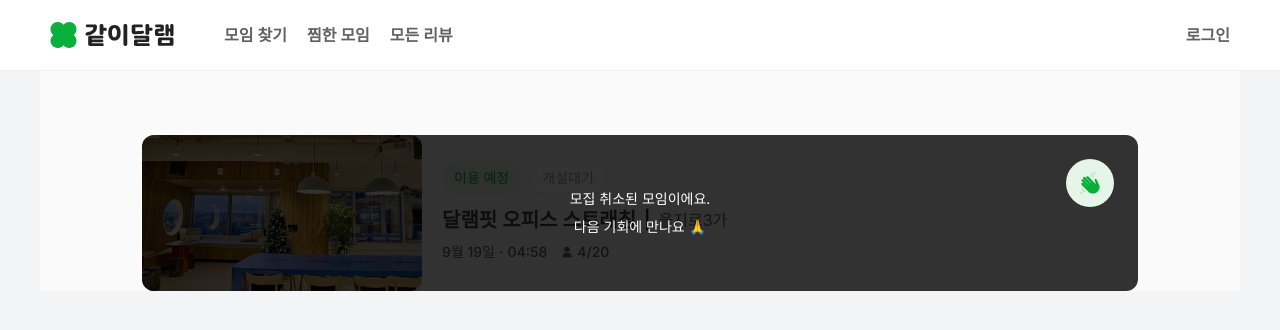
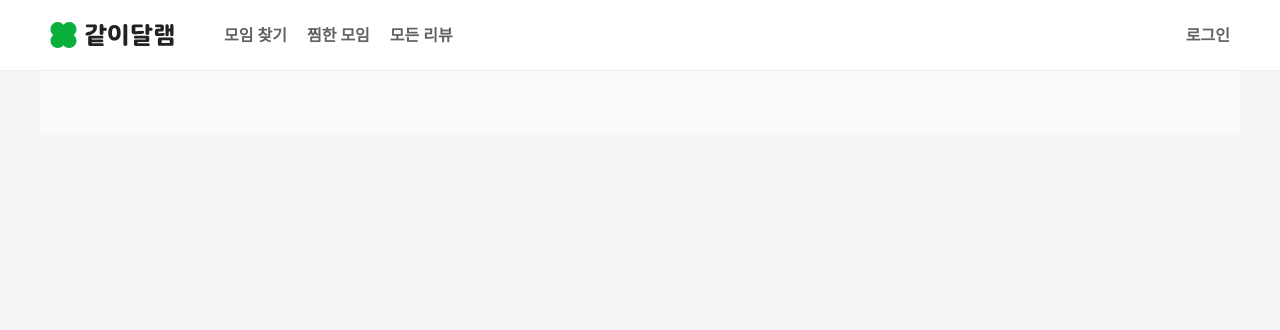
Before and after one commit to yeonna18k/relax-together-front, a Next.js app: page /mypage in a window 1280 px wide. Shown: the top 330 px of the page. Built offline with nearby package versions, Linux system fonts and the light colour scheme.

Commit message:
chore: mypage reset

```diff
--- a/src/app/mypage/page.tsx
+++ b/src/app/mypage/page.tsx
@@ -1,22 +1,3 @@
-import MypageCard from '@/entities/mypage/ui/card';
-import CommonBlurCardWrapper from '@/shared/common/ui/blur-card/CommonBlurCardWrapper';
-
-import { getISOTimeWithOffset } from '@/shared/lib/utils';
-
 export default function Mypage() {
-  return (
-    <div>
-      마이페이지
-      <CommonBlurCardWrapper>
-        <MypageCard
-          image="/assets/review-sample.png"
-          alt="리뷰 샘플 이미지"
-          name="달램핏 오피스 스트래칭"
-          location="을지로3가"
-          participantCount={4}
-          dateTime={getISOTimeWithOffset(4)}
-        />
-      </CommonBlurCardWrapper>
-    </div>
-  );
+  return <div>마이페이지</div>;
 }
```
